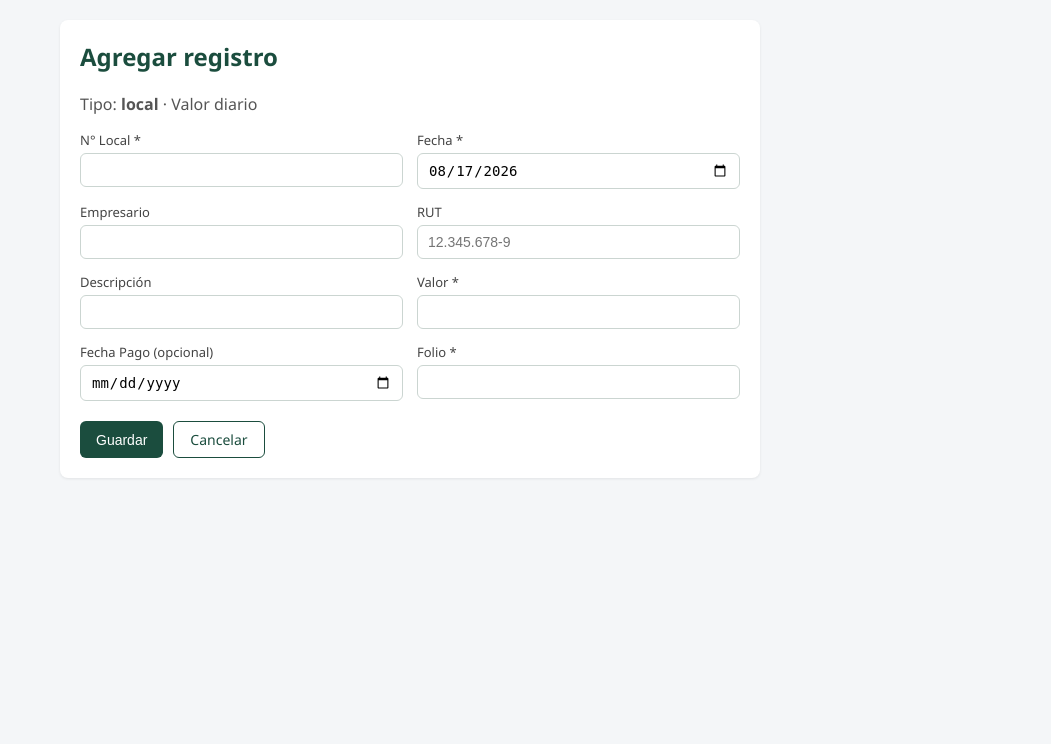
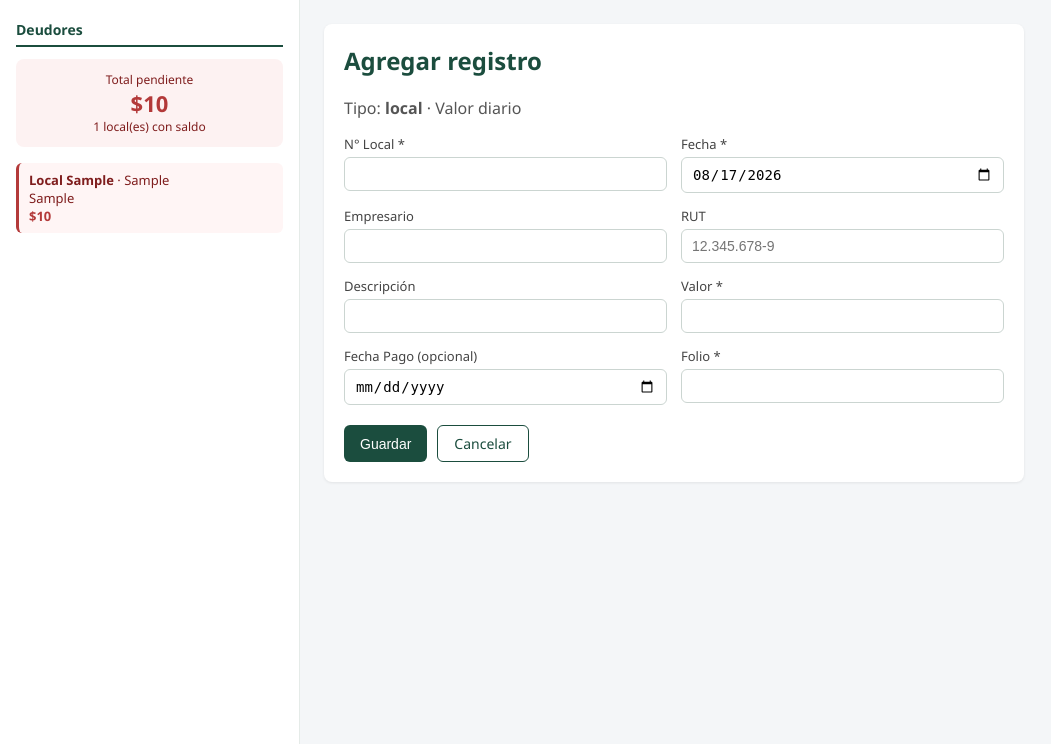
Before and after one commit to pppaloo/proyecto-practica-oficial, a Django app: page /pagos/local/agregar/ in a window 1280 px wide. Shown: the part 56-800 px from the top of the page, without its empty margins (0-1051 px from the left). Run offline with Django 4.2, Linux system fonts and the light colour scheme; a user stored in the database is signed in; tables that the repository leaves empty hold one stand-in row (values such as "Sample post").

Commit message:
Dashboard lateral: deudores para caja/tesoreria, historial de actividad para admin, registro de sesiones

```diff
--- /dev/null
+++ b/core/context_processors.py
@@ -0,0 +1,29 @@
+from django.db.models import Sum
+
+from .models import Historial, LoginLog, Pago
+
+
+def sidebar_context(request):
+    if not request.user.is_authenticated:
+        return {}
+
+    perfil = request.user.perfil
+    ctx = {"rol": perfil.rol}
+
+    if perfil.rol in ("caja", "tesoreria"):
+        deudores = (
+            Pago.objects.filter(valor__gt=0)
+            .select_related("local")
+            .order_by("-valor")
+        )
+        ctx["deudores"] = deudores
+        ctx["total_deudas"] = deudores.aggregate(total=Sum("valor"))["total"] or 0
+        ctx["total_deudores"] = deudores.count()
+    elif perfil.rol == "administrador":
+        ctx["logs_login"] = LoginLog.objects.select_related("usuario").order_by(
+            "-fecha_hora"
+        )[:30]
+        ctx["ultimas_operaciones"] = Historial.objects.select_related(
+            "usuario"
+        ).order_by("-fecha_hora")[:10]
+    return ctx
--- a/core/models.py
+++ b/core/models.py
@@ -66,3 +66,16 @@ class Historial(models.Model):
 
     def __str__(self):
         return f"{self.fecha_hora:%Y-%m-%d %H:%M} - {self.usuario.username} - {self.get_accion_display()} - {self.folio}"
+
+
+class LoginLog(models.Model):
+    ACCIONES_LOGIN = [
+        ("login", "Inicio de sesión"),
+        ("logout", "Cierre de sesión"),
+    ]
+    usuario = models.ForeignKey(User, on_delete=models.PROTECT, related_name="login_logs")
+    accion = models.CharField(max_length=10, choices=ACCIONES_LOGIN)
+    fecha_hora = models.DateTimeField(auto_now_add=True)
+
+    def __str__(self):
+        return f"{self.fecha_hora:%Y-%m-%d %H:%M} - {self.usuario.username} - {self.get_accion_display()}"
--- a/core/templates/core/base.html
+++ b/core/templates/core/base.html
@@ -7,13 +7,32 @@
     <style>
         * { box-sizing: border-box; margin: 0; padding: 0; }
         body { font-family: 'Segoe UI', Tahoma, sans-serif; background: #f4f6f8; color: #222; }
-        .navbar { background: #1b4d3e; color: #fff; padding: 0 20px; display: flex; align-items: center; justify-content: space-between; height: 56px; }
+
+        .navbar { background: #1b4d3e; color: #fff; padding: 0 20px; display: flex; align-items: center; justify-content: space-between; height: 56px; position: fixed; top: 0; left: 0; right: 0; z-index: 100; }
         .navbar h1 { font-size: 18px; font-weight: 600; }
         .navbar .nav-links { display: flex; gap: 16px; align-items: center; }
         .navbar a { color: #d7ece4; text-decoration: none; font-size: 14px; }
         .navbar a:hover { color: #fff; }
         .navbar .usuario { font-size: 13px; color: #bcd8cf; margin-right: 8px; }
-        .container { max-width: 1200px; margin: 20px auto; padding: 0 20px; }
+
+        .layout { display: flex; margin-top: 56px; min-height: calc(100vh - 56px); }
+
+        .sidebar { width: 300px; min-width: 300px; background: #fff; border-right: 1px solid #e5ebe8; padding: 20px 16px; overflow-y: auto; max-height: calc(100vh - 56px); position: sticky; top: 56px; }
+        .sidebar h3 { font-size: 14px; color: #1b4d3e; margin-bottom: 12px; border-bottom: 2px solid #1b4d3e; padding-bottom: 6px; }
+        .sidebar .item { padding: 8px 10px; border-radius: 6px; margin-bottom: 6px; font-size: 13px; border-left: 3px solid transparent; }
+        .sidebar .item.deuda { background: #fff5f5; border-left-color: #b33939; color: #7f1d1d; }
+        .sidebar .item.deuda .valor { font-weight: 700; color: #b33939; }
+        .sidebar .item.log-login { background: #f0f9f4; border-left-color: #1b4d3e; }
+        .sidebar .item.log-logout { background: #fdf6f6; border-left-color: #b33939; }
+        .sidebar .item.log-operacion { background: #f5f5fb; border-left-color: #4a5568; }
+        .sidebar .resumen { background: #fdf2f2; border-radius: 8px; padding: 12px; margin-bottom: 16px; text-align: center; }
+        .sidebar .resumen .total { font-size: 22px; font-weight: 700; color: #b33939; }
+        .sidebar .resumen .etiqueta { font-size: 12px; color: #7f1d1d; }
+        .sidebar .vacío { color: #aaa; font-size: 13px; font-style: italic; padding: 10px; }
+
+        .main { flex: 1; padding: 24px; overflow-x: auto; }
+        .container { max-width: 1200px; }
+
         .tabs { display: flex; gap: 4px; margin-bottom: 16px; flex-wrap: wrap; }
         .tab { padding: 10px 18px; background: #e3e9e6; border-radius: 6px 6px 0 0; text-decoration: none; color: #333; font-size: 14px; font-weight: 500; }
         .tab.active { background: #1b4d3e; color: #fff; }
@@ -59,6 +78,55 @@
         </div>
     </nav>
     {% endif %}
+
+    <div class="layout">
+        {% if user.is_authenticated %}
+        <aside class="sidebar">
+            {% if rol == "caja" or rol == "tesoreria" %}
+                <h3>Deudores</h3>
+                {% if total_deudores %}
+                <div class="resumen">
+                    <div class="etiqueta">Total pendiente</div>
+                    <div class="total">${{ total_deudas|floatformat:0 }}</div>
+                    <div class="etiqueta">{{ total_deudores }} local(es) con saldo</div>
+                </div>
+                {% endif %}
+                {% for pago in deudores %}
+                <div class="item deuda">
+                    <strong>Local {{ pago.local.numero }}</strong> · {{ pago.folio }}<br>
+                    {{ pago.empresario|default:"—" }}<br>
+                    <span class="valor">${{ pago.valor|floatformat:0 }}</span>
+                </div>
+                {% empty %}
+                <div class="vacío">No hay deudores pendientes.</div>
+                {% endfor %}
+
+            {% elif rol == "administrador" %}
+                <h3>Actividad reciente</h3>
+                {% for log in logs_login %}
+                <div class="item {% if log.accion == 'login' %}log-login{% else %}log-logout{% endif %}">
+                    <strong>{{ log.usuario.username }}</strong>
+                    {{ log.get_accion_display }}<br>
+                    <small>{{ log.fecha_hora|date:"d/m/Y H:i" }}</small>
+                </div>
+                {% empty %}
+                <div class="vacío">No hay actividad registrada.</div>
+                {% endfor %}
+
+                <h3 style="margin-top:16px;">Últimas operaciones</h3>
+                {% for op in ultimas_operaciones %}
+                <div class="item log-operacion">
+                    {{ op.get_accion_display }} · Local {{ op.local_numero }} · {{ op.folio }}<br>
+                    <small>{{ op.usuario.username }} · {{ op.fecha_hora|date:"d/m/Y H:i" }} · ${{ op.monto|floatformat:0 }}</small>
+                </div>
+                {% empty %}
+                <div class="vacío">No hay operaciones registradas.</div>
+                {% endfor %}
+            {% endif %}
+        </aside>
+        {% endif %}
+
+        <main class="main">
             <div class="container">
                 {% if messages %}
                     {% for message in messages %}
@@ -67,5 +135,7 @@
                 {% endif %}
                 {% block content %}{% endblock %}
             </div>
+        </main>
+    </div>
 </body>
 </html>
--- a/practicavega/settings.py
+++ b/practicavega/settings.py
@@ -64,6 +64,7 @@ TEMPLATES = [
                 'django.template.context_processors.request',
                 'django.contrib.auth.context_processors.auth',
                 'django.contrib.messages.context_processors.messages',
+                'core.context_processors.sidebar_context',
             ],
         },
     },
```
Also changed, not shown: core/admin.py (+8 -1 lines), core/signals.py (+12 -1 lines), core/migrations/0003_loginlog.py (added). Lines whose indentation alone changed are shown as unchanged.
